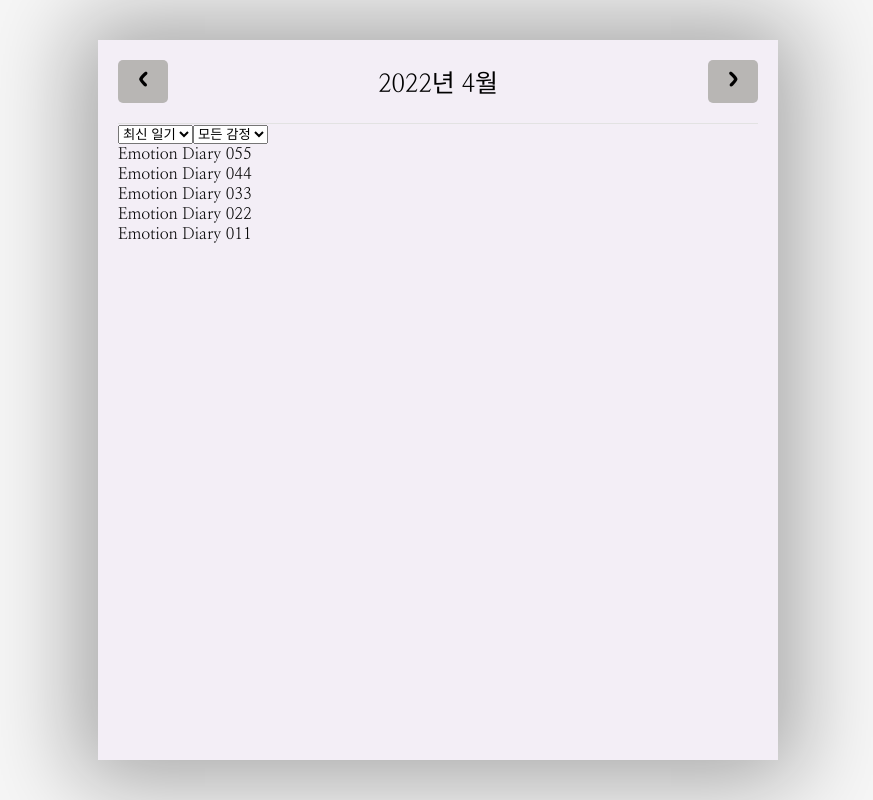
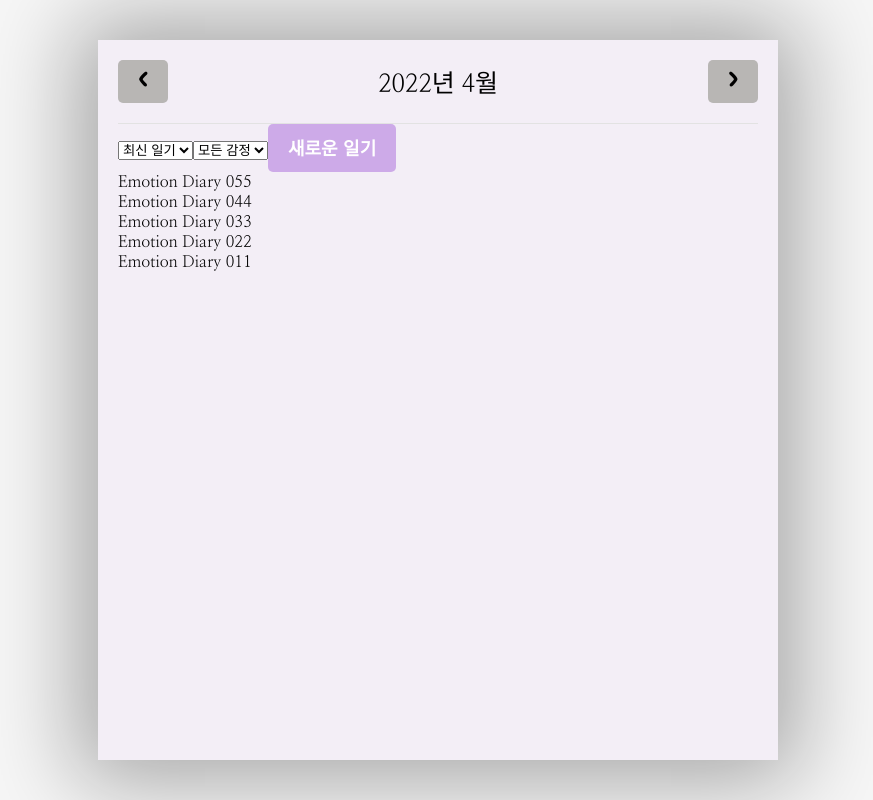
Before and after one commit to Skylar090807/emotion_diary, a React (Create React App) app: page / in a window 1280 px wide. Shown: the whole page, without its empty margins (202-1075 px from the left). Built offline with nearby package versions, Linux system fonts and the light colour scheme.

Commit message:
새로운 일기 버튼 생성, onClick 시 useNavigate() 경로이동

```diff
--- a/src/components/DiaryList.jsx
+++ b/src/components/DiaryList.jsx
@@ -1,5 +1,7 @@
 import React from 'react'
 import { useState } from 'react'
+import { useNavigate } from 'react-router-dom'
+import Button from './Button'
 
 const sortOptionList = [
   { value: 'latest', name: '최신 일기' },
@@ -29,6 +31,7 @@ const ControlMenu = ({ value, onChange, optionList }) => {
 
 //diaryList prop은 Home.jsx에서 useContext로 받아 온 data를 대입해준 것.
 const DiaryList = ({ diaryList }) => {
+  const navigate = useNavigate()
   //정렬 기준이 되는 state
   const [sortType, setSortType] = useState('latest')
   const [emotionFilter, setEmotionFilter] = useState('all')
@@ -69,6 +72,7 @@ const DiaryList = ({ diaryList }) => {
       {/* optionList prop의 역할은 어떤 일기인지 option을 보여주는 것이므로 일기 종류를 배열로 담고있는 sortOptionList를 내려준다. */}
       <ControlMenu value={sortType} onChange={setSortType} optionList={sortOptionList} />
       <ControlMenu value={emotionFilter} onChange={setEmotionFilter} optionList={emotionFilterOptionList} />
+      <Button type={'positive'} text={'새로운 일기'} onClick={() => navigate('/new')} />
       {getProcessedDiaryList().map((it) => (
         <div key={it.id}>
           {it.content}
```
